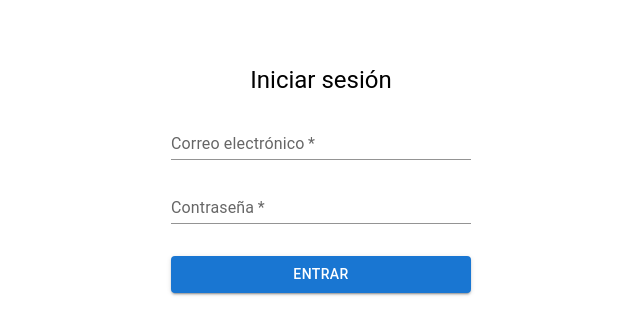
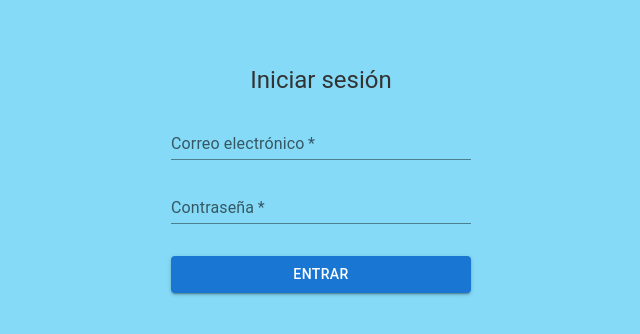
Before and after one commit to ByteCscript/FrontEnd_IA_Proyect, a React (Create React App) app: page /login in a window 1280 px wide. Shown: the top 334 px of the page, without its empty margins (319-959 px from the left). Built offline with nearby package versions, Linux system fonts and the light colour scheme; no server answers.

Commit message:
Version 1 . actualizacion de index.css para implementaciones de las mq para todo el proyecto

```diff
--- a/src/index.css
+++ b/src/index.css
@@ -1,13 +1,84 @@
+:root {
+  /* colores y tipografía */
+  --color-bg: #57cdf4b8;
+  --color-bg-login: #e0f2f1;
+  --color-card-bg: #ffffff;
+  --color-primary: #1976d2;
+  --font-family: 'Roboto', sans-serif;
+
+  /* espaciados y radios */
+  --spacing: 1rem;
+  --border-radius: 8px;
+
+  /* breakpoints */
+  --bp-xs: 320px;
+  --bp-sm: 480px;
+  --bp-md: 768px;
+  --bp-lg: 1024px;
+  --bp-xl: 1280px;
+  --bp-xxl: 1600px;
+  --bp-4k: 2560px;
+}
+
+/* Reset */
+*,
+*::before,
+*::after {
+  box-sizing: border-box;
+}
+
+html {
+  font-size: 100%;
+}
+
 body {
   margin: 0;
-  font-family: -apple-system, BlinkMacSystemFont, 'Segoe UI', 'Roboto', 'Oxygen',
-    'Ubuntu', 'Cantarell', 'Fira Sans', 'Droid Sans', 'Helvetica Neue',
-    sans-serif;
-  -webkit-font-smoothing: antialiased;
-  -moz-osx-font-smoothing: grayscale;
+  padding: 0;
+  min-height: 100vh;
+  font-family: var(--font-family);
+  background-color: var(--color-bg);
+  color: #333;
+  line-height: 1.5;
 }
 
-code {
-  font-family: source-code-pro, Menlo, Monaco, Consolas, 'Courier New',
-    monospace;
+/* Imágenes y vídeos responsivos */
+img,
+video {
+  max-width: 100%;
+  height: auto;
+  display: block;
 }
+
+/* Contenedor raíz */
+#root {
+  display: flex;
+  flex-direction: column;
+  min-height: 100vh;
+}
+
+/* Tipografía base fluida */
+@media (min-width: var(--bp-md)) {
+  html { font-size: 112.5%; }
+}
+@media (min-width: var(--bp-lg)) {
+  html { font-size: 125%; }
+}
+
+/* Enlaces y botones comunes */
+a {
+  color: var(--color-primary);
+  text-decoration: none;
+}
+
+button {
+  cursor: pointer;
+  border: none;
+  background-color: var(--color-primary);
+  color: #fff;
+  padding: calc(var(--spacing)/2) var(--spacing);
+  border-radius: var(--border-radius);
+  transition: filter 0.2s;
+}
+button:hover {
+  filter: brightness(0.9);
+}
```
